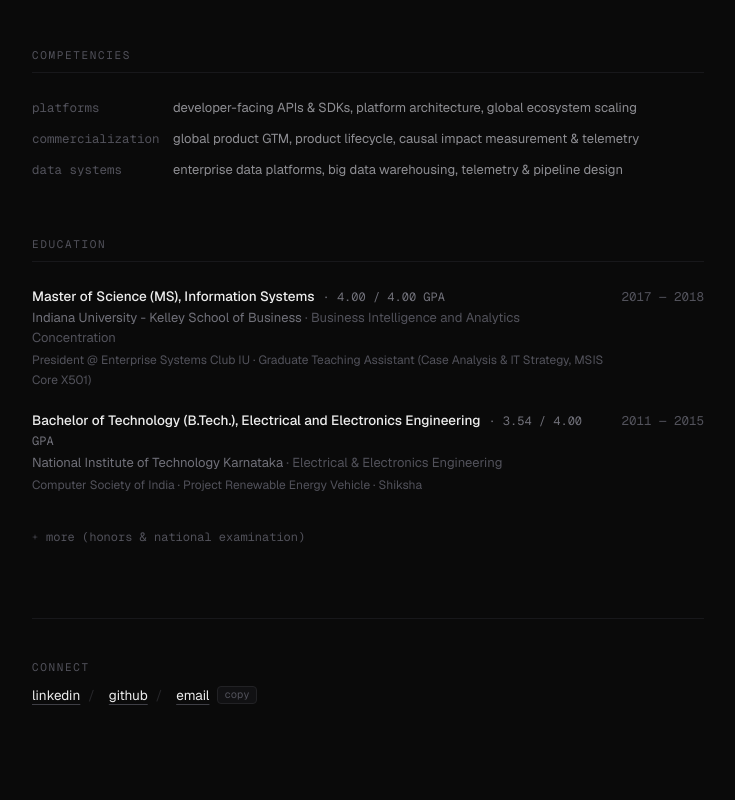
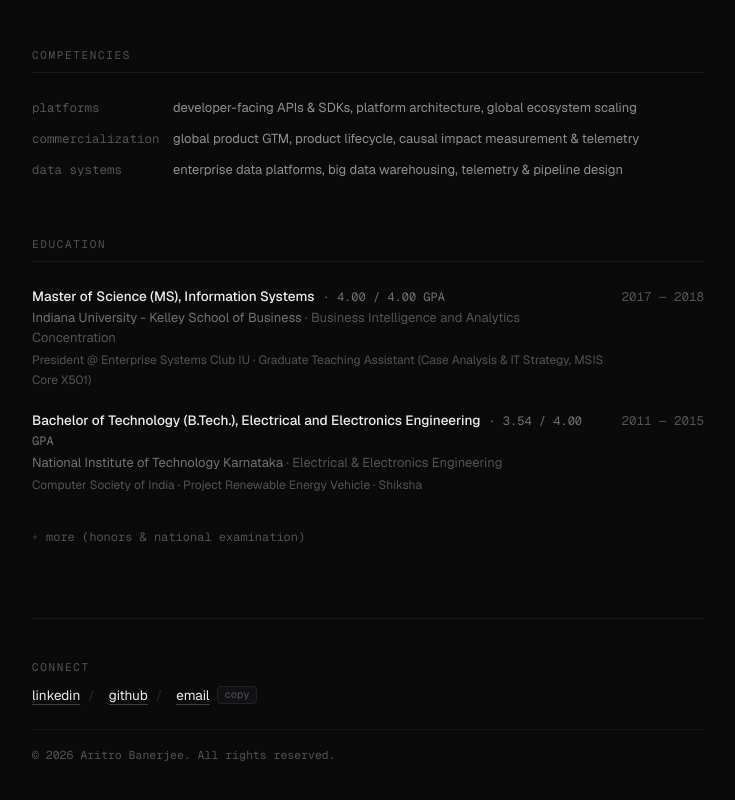
Before and after one commit to aritrobanerjee/aritrobanerjee.github.io, a React (Vite) app: page / in a window 1280 px wide. Shown: the part 1265-2065 px from the top of the page, without its empty margins (272-1007 px from the left). Built offline with nearby package versions, Linux system fonts and the light colour scheme.

Commit message:
style: add dynamic copyright notice to homepage footer

```diff
--- a/src/components/Connect.tsx
+++ b/src/components/Connect.tsx
@@ -54,6 +54,10 @@ export const Connect: React.FC<ConnectProps> = ({ links }) => {
           </div>
         </div>
       </div>
+
+      <div className="pt-4 border-t border-[#18181b]/60 flex items-center justify-between text-[11.5px] font-mono text-[#52525b]">
+        <span>© {new Date().getFullYear()} Aritro Banerjee. All rights reserved.</span>
+      </div>
     </footer>
   );
 };
```
